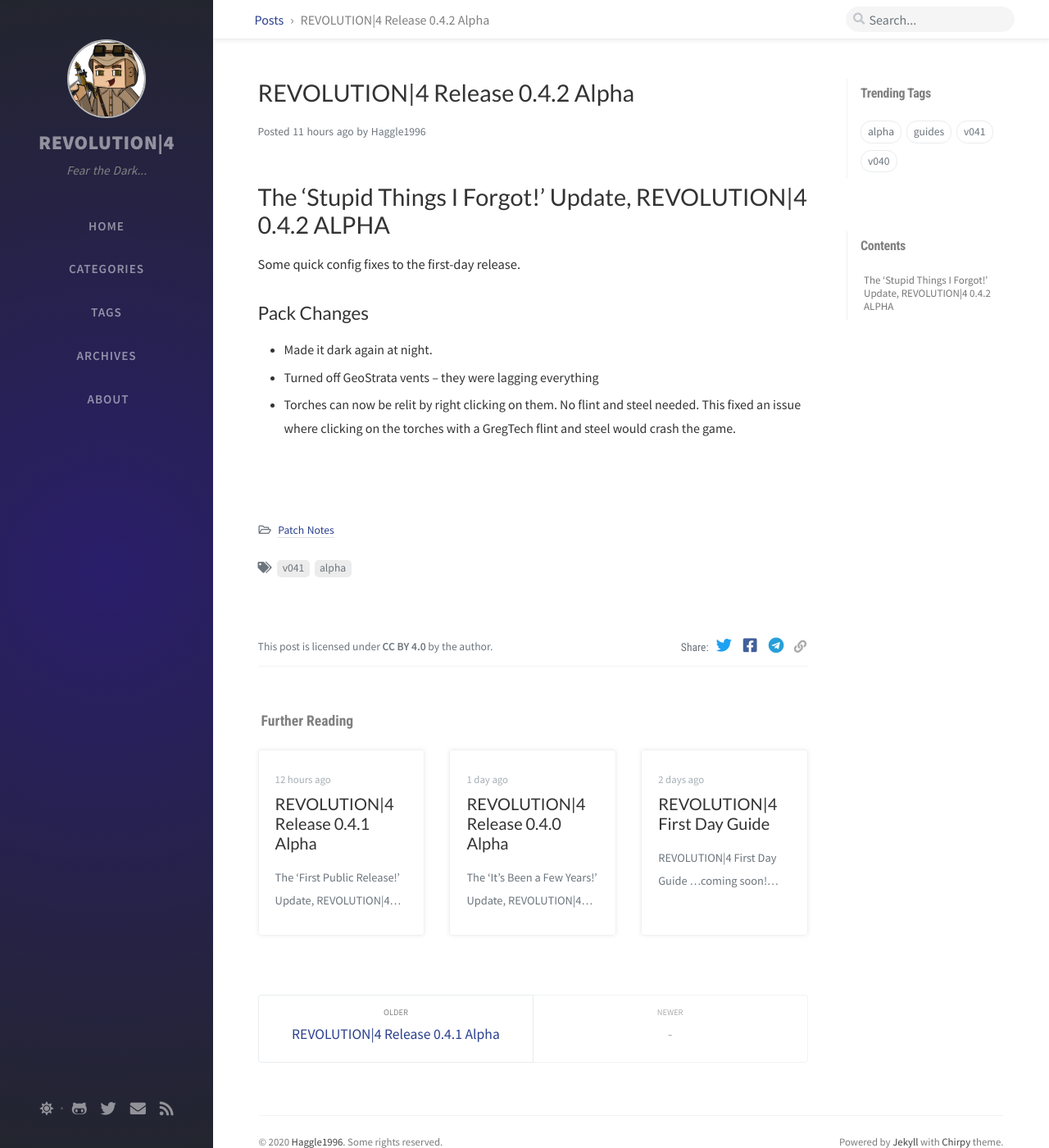
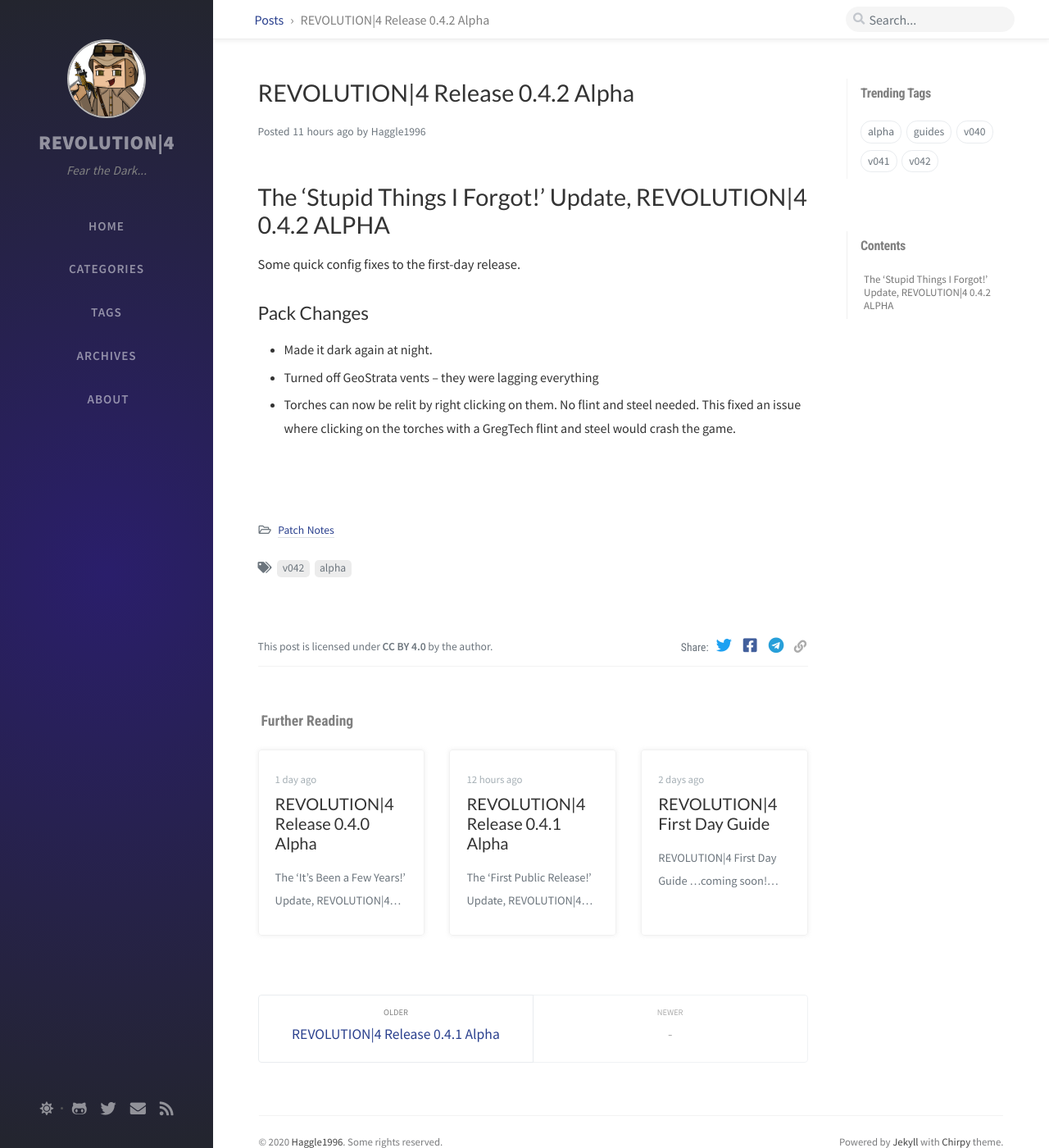
Before and after one commit to Haggle1996/Revolution4, a Jekyll site: the page built from _posts/2020-11-21-v042.md, in a window 1280 px wide and 1400 px high. Shown: the whole window at 82% size. Built offline with Jekyll 4.4.1, drawn with Linux system fonts in a browser that asks for light colours; nearby versions of some CDN libraries; comment, search, counter and statistics services are not loaded.

```diff
--- a/Gemfile
+++ b/Gemfile
@@ -10,6 +10,7 @@ group :jekyll_plugins do
   gem "jekyll-archives"
   gem "tzinfo", "~> 1.2"
   gem "tzinfo-data"
+  gem "wdm"
 end
 
 group :test do
--- a/_posts/2020-11-21-v042.md
+++ b/_posts/2020-11-21-v042.md
@@ -2,7 +2,7 @@
 title: REVOLUTION|4 Release 0.4.2 Alpha
 date: 2020-11-21 11:30:00 -0700
 categories: [Patch Notes]
-tags: [v041,alpha]     # TAG names should always be lowercase
+tags: [v042,alpha]     # TAG names should always be lowercase
 ---
 
 # The 'Stupid Things I Forgot!' Update, REVOLUTION|4 0.4.2 ALPHA
```
